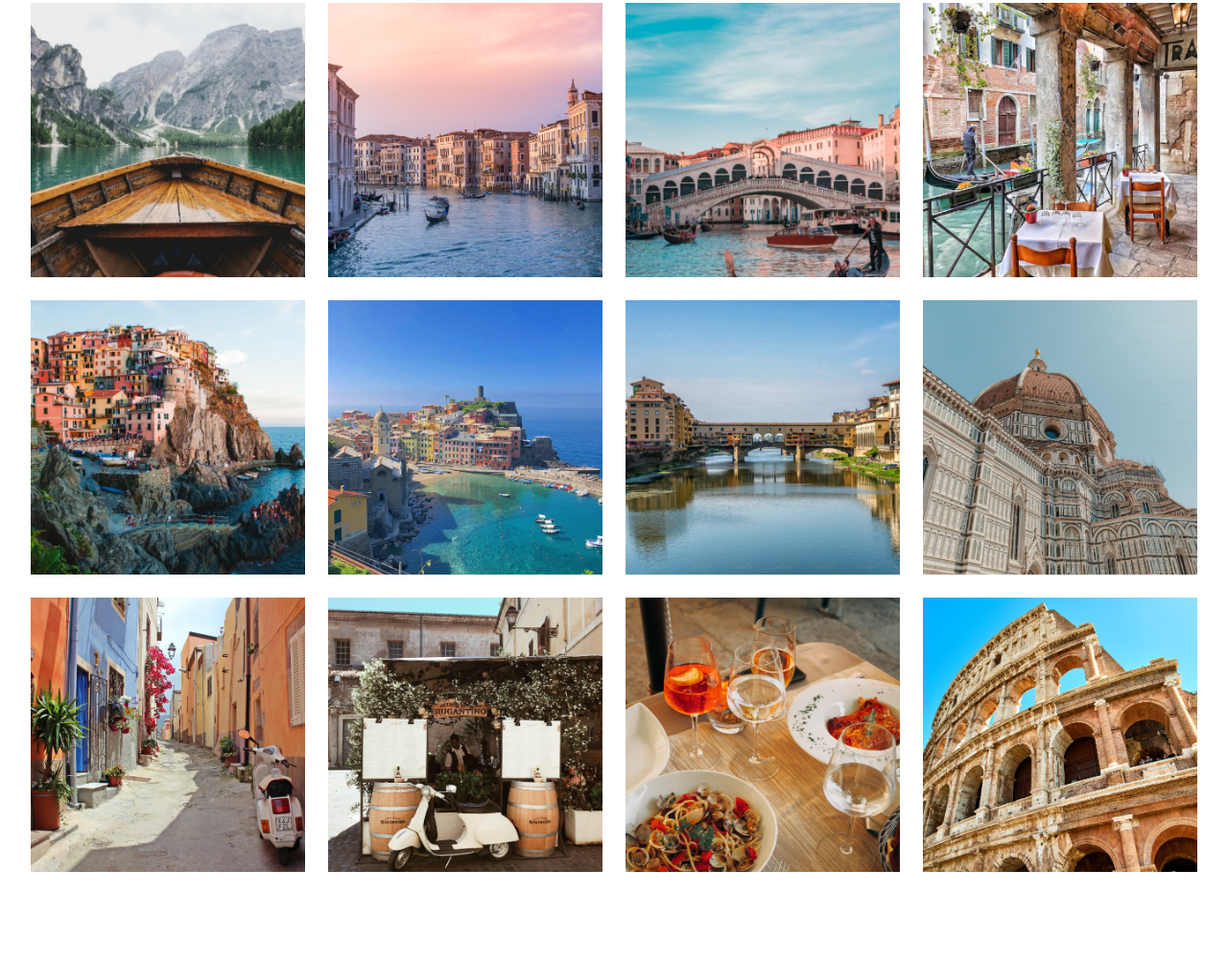
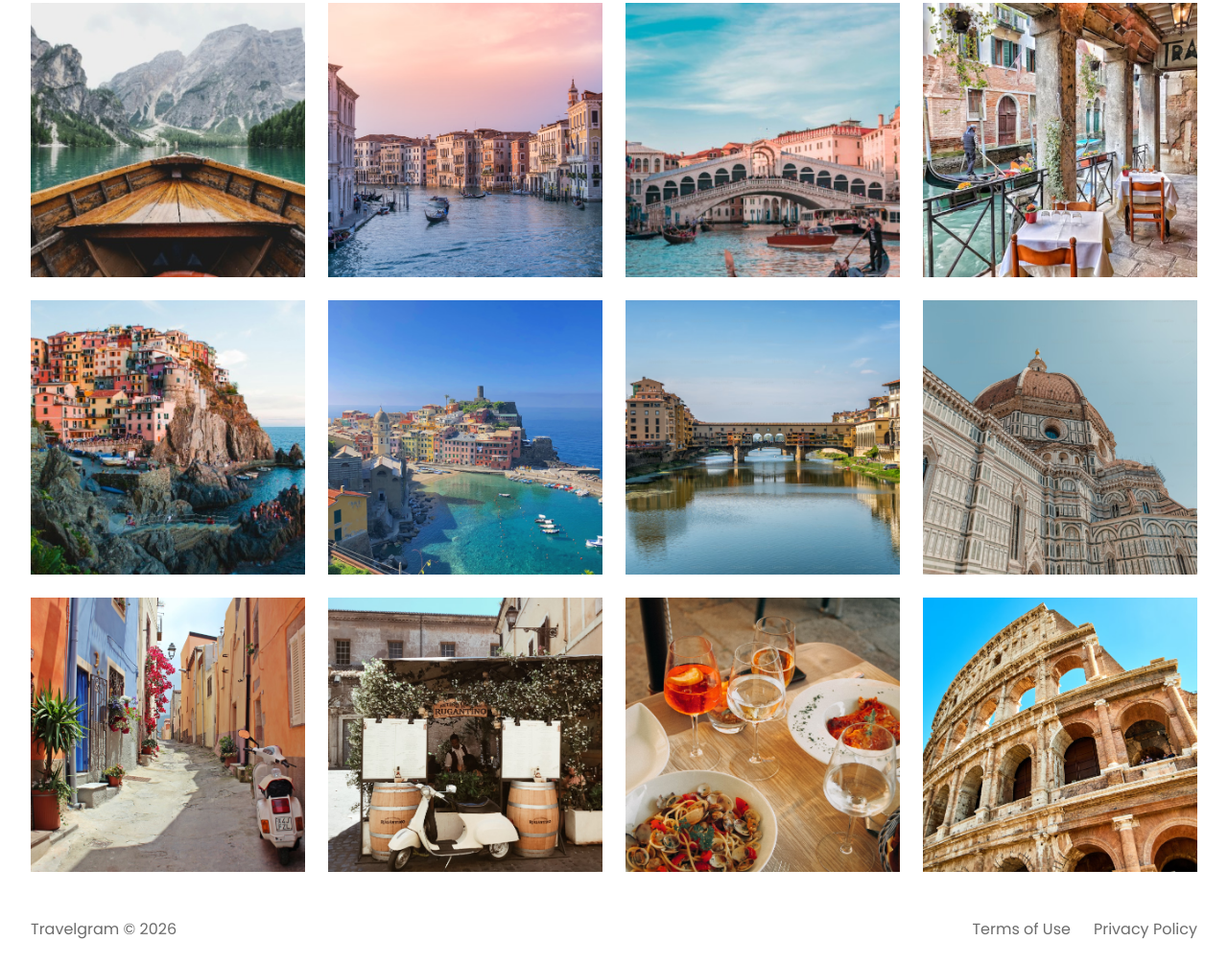
Before and after one commit to gabrieljordi/travelgram, a plain HTML site: page index.html in a window 1280 px wide. Shown: the part 357-1362 px from the top of the page at 96% size. Before the commit the page ends 1290 px from the top, so only its background shows below. Drawn offline with Linux system fonts and the light colour scheme.

Commit message:
Commit #8

```diff
--- a/index.html
+++ b/index.html
@@ -71,6 +71,11 @@
     <img src="assets/images/image_11.png" alt="Image #11">
     <img src="assets/images/image_12.png" alt="Image #12">
   </main>
+  <footer class="container">
+    <span>Travelgram &copy; 2026</span>
+    <a href="#">Terms of Use</a>
+    <a href="#">Privacy Policy</a>
+  </footer>
 </body>
 
 </html>
--- /dev/null
+++ b/styles/footer.css
@@ -0,0 +1,9 @@
+footer {
+  display: flex;
+  padding-block: 24px;
+  gap: 24px;
+}
+
+footer span:nth-child(1) {
+  margin-right: auto;
+}
--- a/styles/index.css
+++ b/styles/index.css
@@ -2,3 +2,4 @@
 @import url(nav.css);
 @import url(header.css);
 @import url(main.css);
+@import url(footer.css);
```
